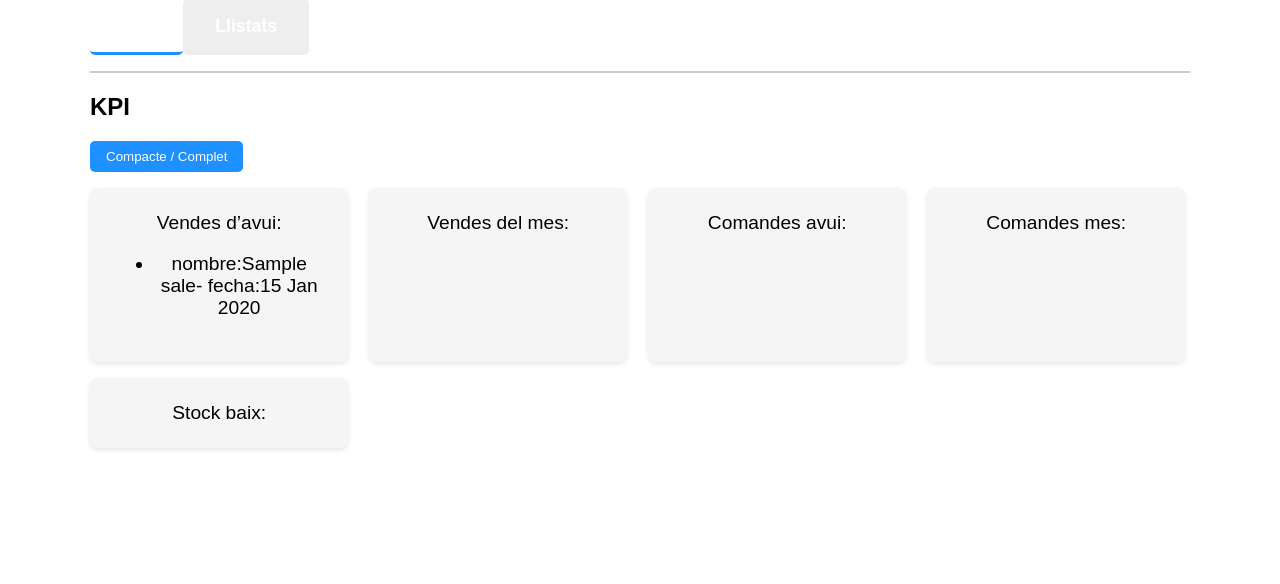
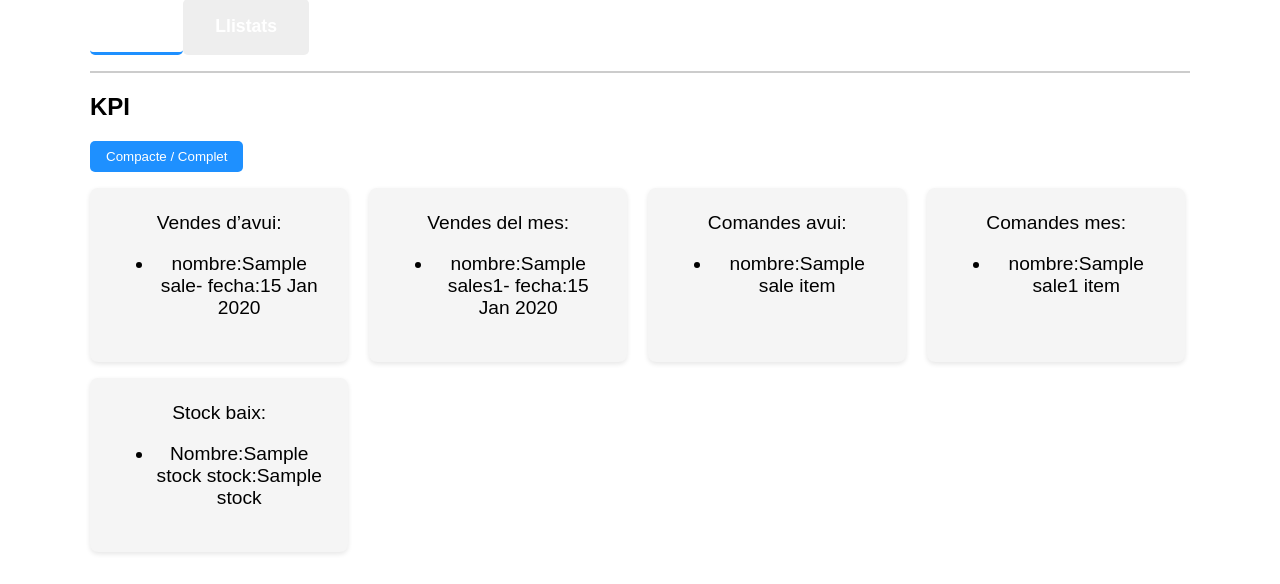
Before and after one commit to eignaciobazan/DAM1M04-Exercici401, a Node server app: template DAM1M04-EXERCICI401/server/views/index.hbs in a window 1280 px wide. Shown: the part 325-909 px from the top of the page. Before the commit the page ends 775 px from the top, so only its background shows below. Run offline with Node 20, Linux system fonts and the light colour scheme; the template is opened without the code that fills it: most values are stand-ins (such as "Sample title", 1, 10 or a date in 2020); some libraries are stand-ins or nearby versions.

Commit message:
Idex funcionando

```diff
--- a/DAM1M04-EXERCICI401/server/app.js
+++ b/DAM1M04-EXERCICI401/server/app.js
@@ -15,9 +15,9 @@ const db = new MySQL();
 if (!isProxmox) {
   db.init({
     host: 'localhost',
-    port: 3307,
-    user: 'super',
-    password: '1234',
+    port: 3306,
+    user: 'root',
+    password: 'tuclave',
     database: 'botiga_marcas'
   });
 } else {
@@ -81,7 +81,26 @@ app.get('/', async (req, res) => {
                                     JOIN sales s ON si.sale_id = s.id
                                     JOIN products p ON si.product_id = p.id
                                     WHERE MONTH(s.sale_date) = 3;
-                                    `)
+                                    `);
+    const stockRows=await db.query(`
+      select name,stock
+      from products
+      where stock<=20`);
+    const ventesRows=await db.query(`
+      SELECT s.id, c.name AS client, s.sale_date, s.total
+      FROM sales s
+      JOIN customers c ON s.customer_id = c.id
+      ORDER BY s.sale_date DESC
+      LIMIT 5;
+      `);
+      const ventes1Rows=await db.query(`
+      SELECT p.name, SUM(si.qty) AS total_vendes
+      FROM sale_items si
+      JOIN products p ON si.product_id = p.id
+      GROUP BY p.id, p.name
+      ORDER BY total_vendes DESC
+      LIMIT 5;
+      `)
     //console.log(salesRows)
     //console.log("abc")
 
@@ -92,6 +111,9 @@ app.get('/', async (req, res) => {
     const sales1Json = db.table_to_json(sales1Rows, { name: 'string', sale_date: 'date'});
     const sale_itemsJson = db.table_to_json(sale_itemsRows, { product_name: 'string'});
     const sale1_itemsJson = db.table_to_json(sale1_itemsRows, { product_name: 'string'});
+    const stockJson = db.table_to_json(stockRows, { stock: 'number',name:'string'});
+    const ventesJson = db.table_to_json(ventesRows, { client: 'string',sale_date:'date',total:'number'});
+    const ventes1Json = db.table_to_json(ventes1Rows, { name: 'string',total_vendes:'number'});
 
     // Llegir l'arxiu .json amb dades comunes per a totes les pàgines
     const commonData = JSON.parse(
@@ -104,6 +126,9 @@ app.get('/', async (req, res) => {
       sales1:sales1Json,
       sales: salesJson,
       sale1_items:sale1_itemsJson,
+      stock:stockJson,
+      ventes:ventesJson,
+      ventes1:ventes1Json,
       common: commonData
     };
 
--- a/DAM1M04-EXERCICI401/server/views/index.hbs
+++ b/DAM1M04-EXERCICI401/server/views/index.hbs
@@ -17,6 +17,8 @@
                 <h2>KPI</h2>
                 <button id="toggleKPI">Compacte / Complet</button>
 
+
+
                 <div class="kpi-cards">
                     <div class="card">Vendes d’avui:
                         <ul>
@@ -28,26 +30,93 @@
                         </ul>
                     </div>
                     <div class="card">Vendes del mes:
+                         <ul>
+                            {{#each sales1}}
+                                <li>nombre:{{name}}-
+                                    fecha:{{sale_date}}</li>
+                            {{/each}}
 
+                        </ul>
                     </div>
-                    <div class="card">Comandes avui:</div>
-                    <div class="card">Comandes mes:</div>
-                    <div class="card">Stock baix:</div>
+                    <div class="card">Comandes avui:
+                         <ul>
+                            {{#each sale_items}}
+                                <li>nombre:{{product_name}}</li>
+                            {{/each}}
+
+                        </ul>
+                    </div>
+                    <div class="card">Comandes mes:
+                          <ul>
+                            {{#each sale1_items}}
+                                <li>nombre:{{product_name}}</li>
+                            {{/each}}
+
+                        </ul>
+                    </div>
+                    <div class="card">Stock baix:
+                        {{#each stock}}
+                        <ul>
+                            <li>Nombre:{{name}} stock:{{stock}} </li>
+                        </ul>
+                        {{/each}}
+                    </div>
                 </div>
             </div>
 
             <div id="llistes" class="tab-content">
-                <h2>Llistats</h2>
-                <button id="toggleColors">Colors ON/OFF</button>
+            <h2>Llistats</h2>
+            <button id="toggleColors">Colors ON/OFF</button>
 
-                <h3>Últimes 5 vendes</h3>
-                <table>...</table>
+            <h3>Últimes 5 vendes</h3>
+            {{#each ventes}}
+            <ul>
+                <li class="stock-ok">cliente:{{client}} total:{{total}} fecha:{{sale_date}}</li>
+            </ul>
+            {{/each}}
 
-                <h3>Top 5 productes més venuts</h3>
-                <table>...</table>
+            <h3>Top 5 productes més venuts</h3>
+            {{#each ventes1}}
+            <ul>
+                <li class="stock-low">Producto:{{name}} total:{{total_vendes}}</li>
+            </ul>
+            {{/each}}
             </div>
+
 
         </section>
     <script src="scrip.js"></script>
+    <script>
+        document.addEventListener("DOMContentLoaded", () => {
+            console.log("JS dentro del HBS cargado");
+
+            const btn = document.getElementById("toggleKPI");
+            const kpiSection = document.getElementById("kpi");
+
+            if (!btn) {
+                console.error("No se encontró el botón toggleKPI");
+                return;
+            }
+
+            btn.addEventListener("click", () => {
+                kpiSection.classList.toggle("kpi-compact");
+                console.log("Modo compacto activado/desactivado");
+            });
+        });
+    </script>
+    <script>
+        console.log('Cargado');
+        document.addEventListener("DOMContentLoaded", () => {
+            const btn = document.getElementById("toggleColors");
+            const llistes = document.getElementById("llistes");
+
+            btn.addEventListener("click", () => {
+                llistes.classList.toggle("colors-off");
+            });
+        });
+    </script>
+
+
+
 </body>
 </html>
```
Also changed, not shown: DAM1M04-EXERCICI401/public/estils.css (+18 -19 lines), DAM1M04-EXERCICI401/server/views/products.hbs (+4 -4 lines), DAM1M04-EXERCICI401/public/scrip.js (line endings or trailing spaces).
